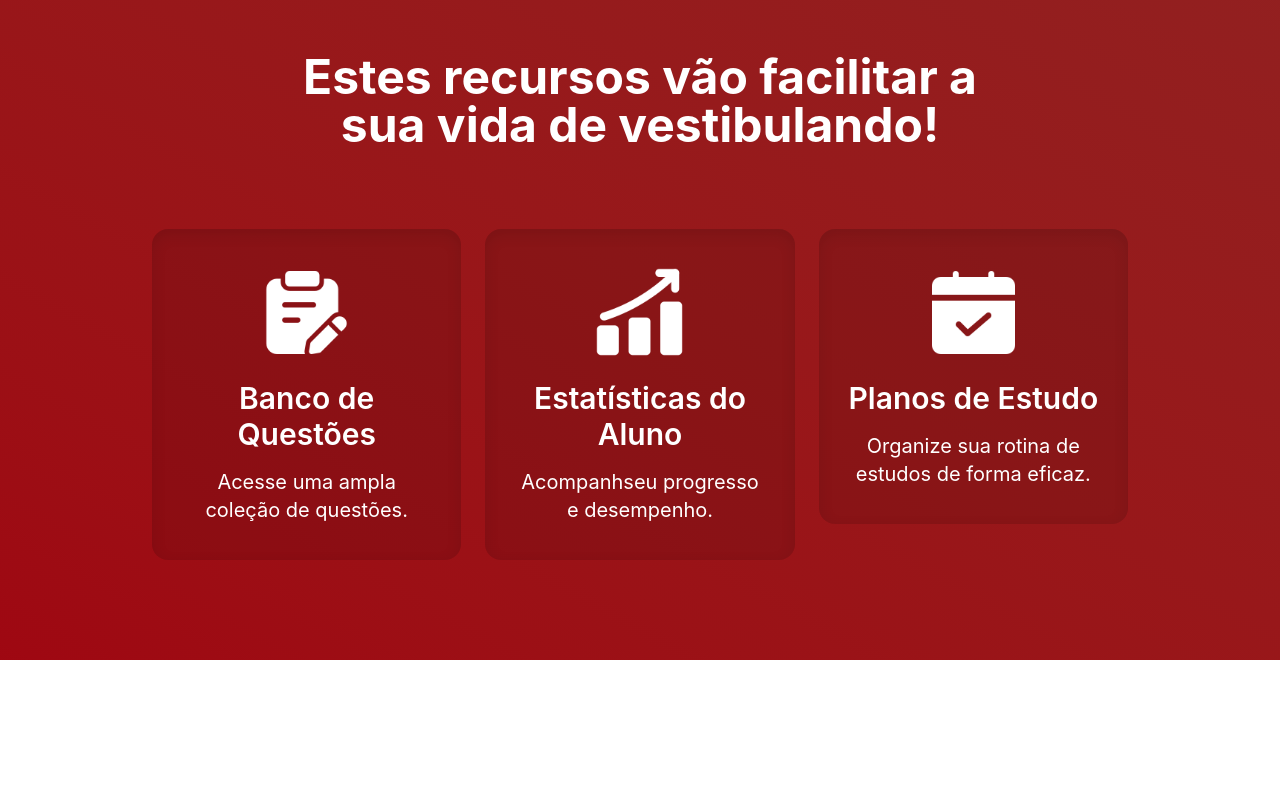
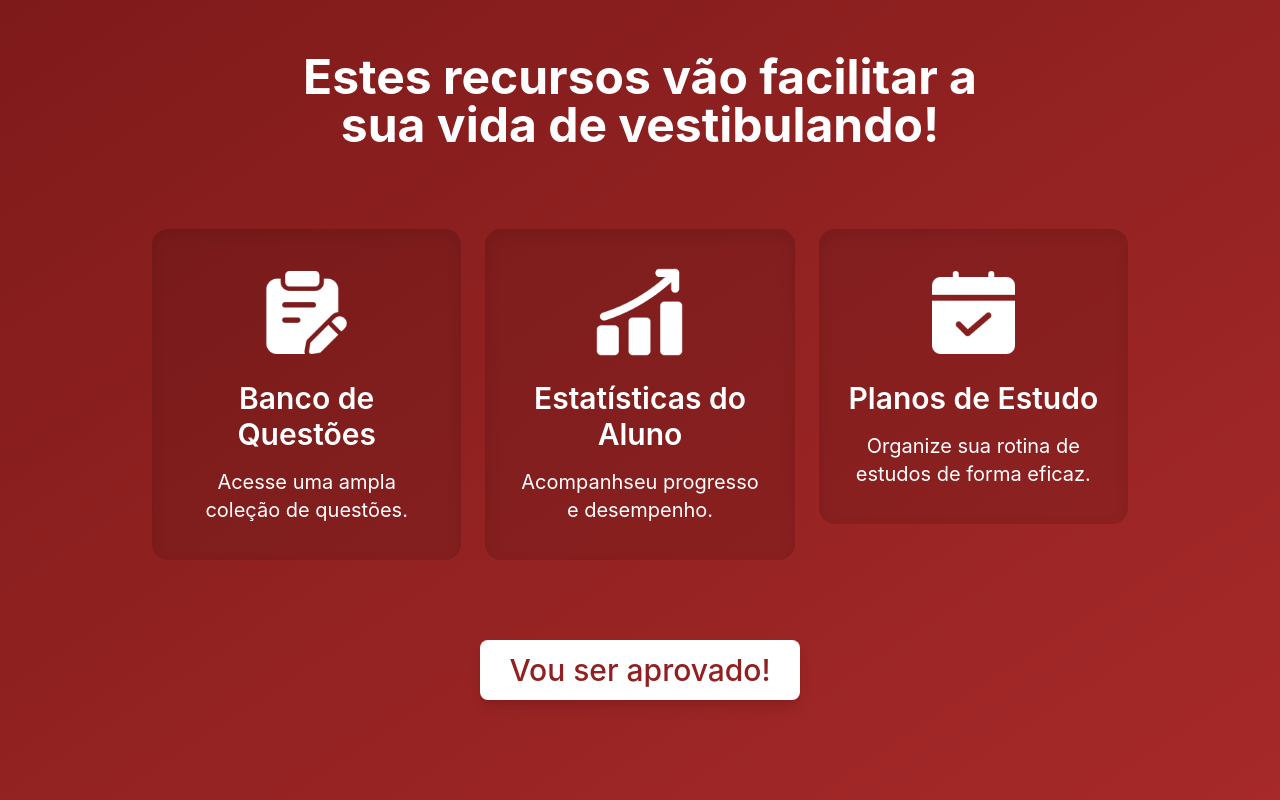
Before and after one commit to OLuizFernando/estudafatec.com, a Next.js app: page / in a window 1280 px wide. Shown: the part 847-1647 px from the top of the page. Before the commit the page ends 1507 px from the top, so only its background shows below. Built offline with nearby package versions, Linux system fonts and the light colour scheme; a web font is replaced by a local one.

Commit message:
change background color, padding, add button and id

```diff
--- a/components/FeaturesSection/index.js
+++ b/components/FeaturesSection/index.js
@@ -22,12 +22,15 @@ function FeaturesSection() {
 
   return (
     <>
-      <div className="flex justify-center bg-gradient-to-bl from-[#922020] to-red-800 w-full text-white">
-        <div className="flex flex-col items-center max-w-screen-xl md:mx-20 px-5 pt-15 md:py-25 md:pt-auto">
+      <div
+        id="recursos"
+        className="flex justify-center bg-gradient-to-br from-[#7e1a1a] to-[#a72929] w-full text-white"
+      >
+        <div className="flex flex-col items-center max-w-screen-xl md:mx-20 px-5 py-15 md:py-25 md:pt-auto">
           <h2 className="text-4xl md:text-5xl md:w-3xl font-bold text-center mb-15 md:mb-20">
             Estes recursos vão facilitar a sua vida de vestibulando!
           </h2>
-          <div className="flex flex-col md:flex-row text-center px-7 md:px-10">
+          <div className="flex flex-col md:flex-row text-center px-7 md:px-10 mb-5 md:mb-20">
             {itemsData.map((item) => (
               <div
                 key={item.id}
@@ -39,6 +42,12 @@ function FeaturesSection() {
               </div>
             ))}
           </div>
+          <a
+            href="#planos"
+            className="text-[#922020] shadow-lg bg-white hover:bg-neutral-200 focus:ring-4 focus:outline-none focus:ring-white/50 font-medium text-2xl md:text-3xl rounded-lg py-3 text-center w-xs"
+          >
+            Vou ser aprovado!
+          </a>
         </div>
       </div>
     </>
```
